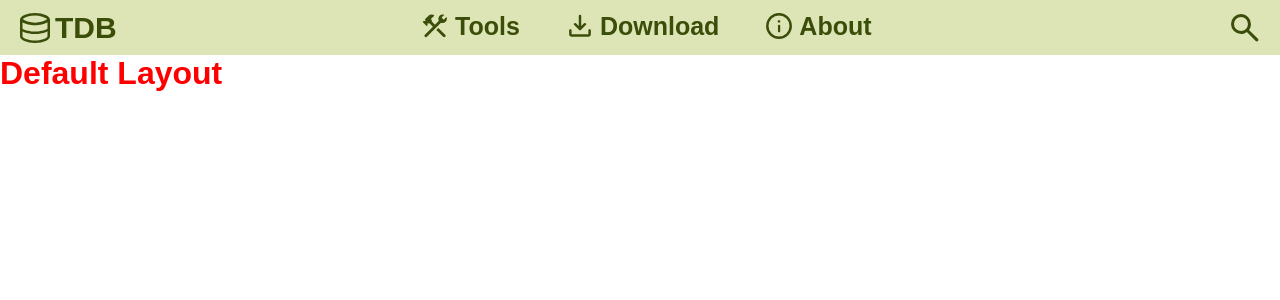
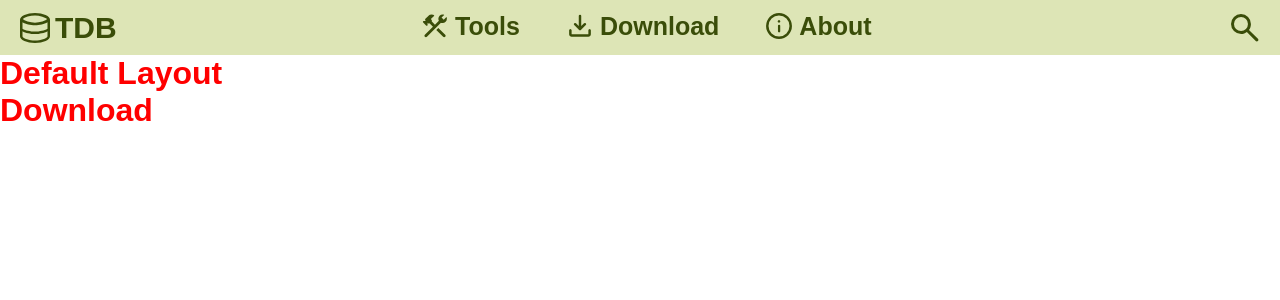
Before and after one commit to Cristiano-Monteiro/TDB-page, a React (Vite) app in the folder tdb-page/: page /download in a window 1280 px wide. Shown: the top 300 px of the page. Built offline with nearby package versions, Linux system fonts and the light colour scheme.

Commit message:
Pages folder created

```diff
--- /dev/null
+++ b/tdb-page/src/TdbPageComponents/Pages/About/About.tsx
@@ -0,0 +1,5 @@
+export default function About(){
+    return(
+        <h1>About</h1>
+    );
+};
--- /dev/null
+++ b/tdb-page/src/TdbPageComponents/Pages/Download/Download.tsx
@@ -0,0 +1,5 @@
+export default function Download(){
+    return(
+        <h1>Download</h1>
+    );
+};
--- /dev/null
+++ b/tdb-page/src/TdbPageComponents/Pages/Home/Home.tsx
@@ -0,0 +1,5 @@
+export default function Home(){
+    return(
+        <h1>Home</h1>
+    );
+};
--- /dev/null
+++ b/tdb-page/src/TdbPageComponents/Pages/Tools/Tools.tsx
@@ -0,0 +1,5 @@
+export default function Tools(){
+    return(
+        <h1>Tools</h1>
+    );
+};
--- a/tdb-page/src/TdbPageComponents/ProjectPagesRoutes.tsx
+++ b/tdb-page/src/TdbPageComponents/ProjectPagesRoutes.tsx
@@ -2,20 +2,20 @@ import { BrowserRouter, Routes, Route } from "react-router-dom";
 
 import DefaultLayout from '../TdbPageComponents/DefaultLayout';
 
-// Home
-// Tools
-// Download
-// About
+import Home from "./Pages/Home/Home";
+import Tools from "./Pages/Tools/Tools";
+import Download from "./Pages/Download/Download";
+import About from "./Pages/About/About";
 
 export default function ProjectPagesRoutes() {
   return (
     <BrowserRouter>
       <Routes>
         <Route path="/" element={<DefaultLayout />}>
-          <Route path="/" element="" />
-          <Route path="/tools" element="" />
-          <Route path="/download" element="" />
-          <Route path="/about" element="" />
+          <Route path="/" element={<Home/>} />
+          <Route path="/tools" element={<Tools/>} />
+          <Route path="/download" element={<Download/>} />
+          <Route path="/about" element={<About/>} />
         </Route>
       </Routes>
     </BrowserRouter>
```
